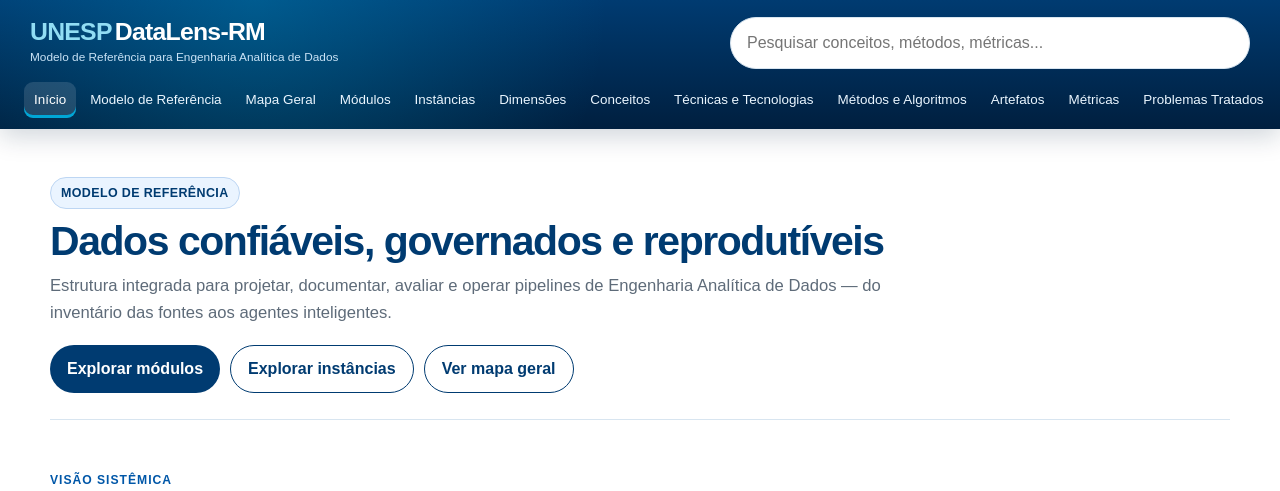
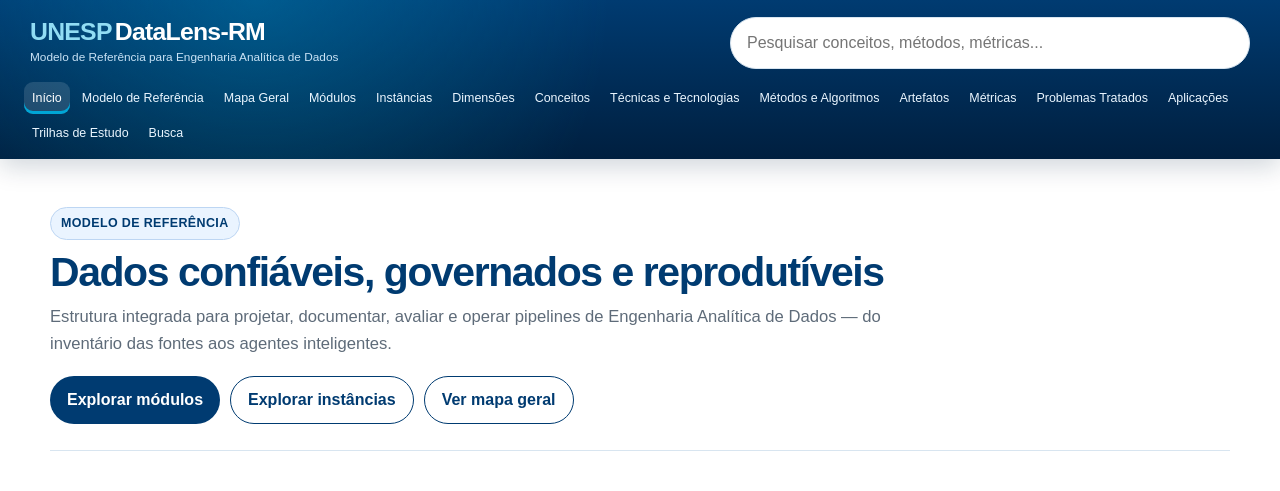
Before and after one commit to ronaldocmc/UnespDataLens-RM, a plain HTML site: page index.html in a window 1280 px wide. Shown: the top 491 px of the page. Drawn offline with Linux system fonts and the light colour scheme.

Commit message:
Remove rolagem horizontal e compacta navegação global

```diff
--- a/assets/css/main.css
+++ b/assets/css/main.css
@@ -59,12 +59,13 @@ img { max-width: 100%; }
   font-size: .74rem; font-weight: 400; line-height: 1.35; letter-spacing: 0;
 }
 .top-nav {
-  display: flex; gap: 4px; width: min(1440px, 100%); margin: 0 auto; padding: 0 24px 11px;
-  overflow-x: auto; scrollbar-width: thin; white-space: nowrap;
+  display: flex; flex-wrap: wrap; gap: 3px 4px;
+  width: min(1440px, 100%); margin: 0 auto; padding: 0 24px 10px;
+  overflow: visible; white-space: normal;
 }
 .top-nav a {
-  display: block; flex: 0 0 auto; padding: 7px 10px; border-radius: 9px;
-  color: #eaf6ff; font-size: .84rem;
+  display: block; flex: 0 0 auto; padding: 6px 8px; border-radius: 9px;
+  color: #eaf6ff; font-size: .78rem; white-space: nowrap;
 }
 .top-nav a:hover, .top-nav a.active {
   color: #fff; background: rgba(255, 255, 255, .13); text-decoration: none;
```
